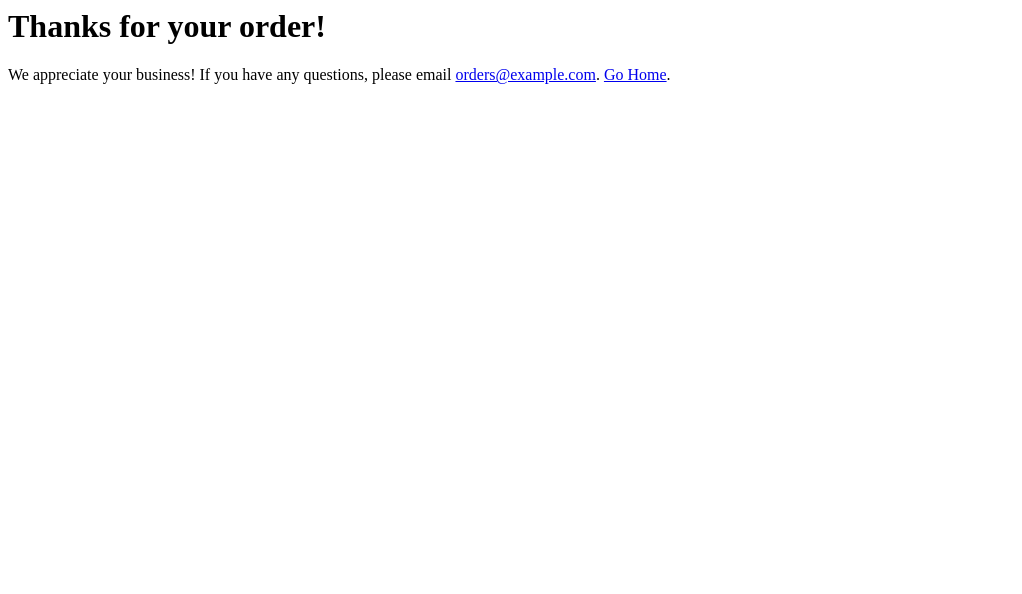
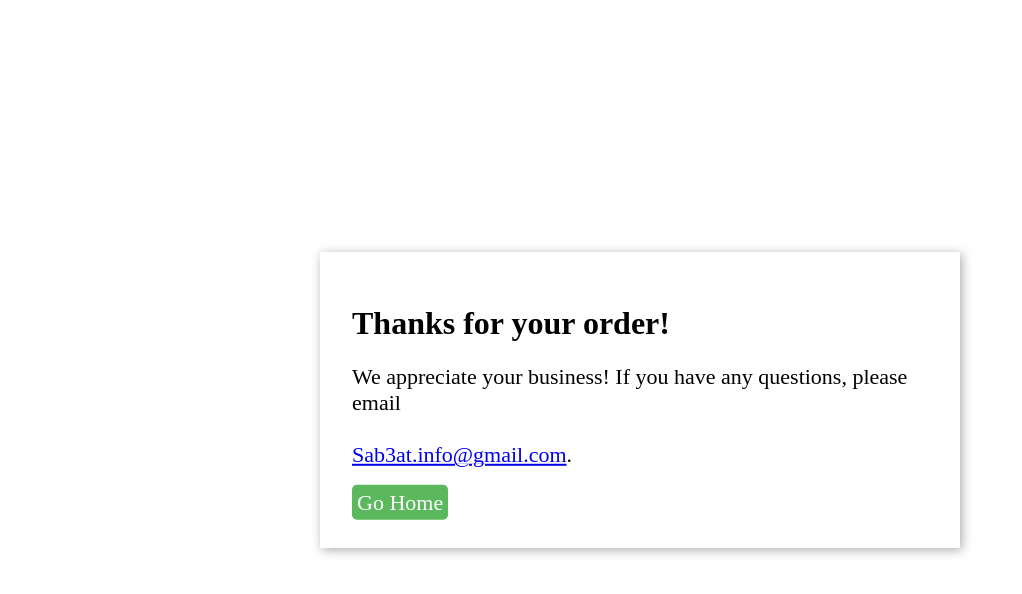
Before and after one commit to lemon-squeezy-401/SAB3AT--BACKEND, a website: page src/payments/success.html in a window 1280 px wide. Shown: the whole page, without its empty margins (0-1022 px from the left). Drawn offline with Linux system fonts and the light colour scheme.

Commit message:
CSS success

```diff
--- a/src/payments/success.html
+++ b/src/payments/success.html
@@ -1,12 +1,46 @@
 <html>
-  <head><title>Thanks for your order!</title></head>
+  <head>
+    <title>Thanks for your order!</title>
+    <style>
+      .con{
+        position: absolute;
+        top: 50%;
+        left: 50%;
+        transform: translate(-50%,-50%);
+      }
+      .con1{
+        box-shadow: 2px 2px 10px #aaa;
+        /* border: solid 1px #222; */
+        padding: 2rem;
+      }
+      .home{
+        font-size: 22px;
+        text-decoration: none;
+        color: #fff;
+        background-color: #5cb85c;
+        /* width: 7rem; */
+        /* height: 2rem; */
+        padding: 5px;
+        border-radius: 5px;
+      }
+      p{
+        font-size: 22px;
+      }
+    </style>
+  </head>
   <body>
-    <h1>Thanks for your order!</h1>
-    <p>
-      We appreciate your business!
-      If you have any questions, please email
-      <a href="mailto:orders@example.com">orders@example.com</a>.
-      <a href="https://sab3at.netlify.app">Go Home</a>.
-    </p>
+    <div class="con">
+      <div class="con1">
+        <h1>Thanks for your order!</h1>
+        <p>
+          We appreciate your business!
+          If you have any questions, please email
+          <br>
+          <br>
+          <a href="mailto:orders@example.com">Sab3at.info@gmail.com</a>.
+        </p>
+        <a class="home" href="https://sab3at.netlify.app">Go Home</a>
+      </div>
+    </div>
   </body>
 </htm
```
